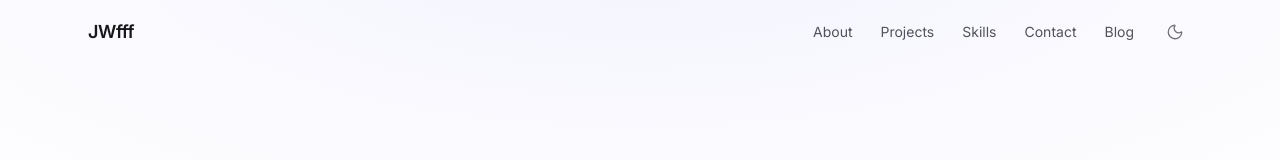
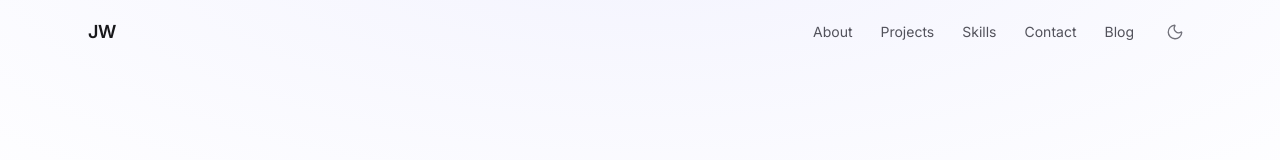
Before and after one commit to jessiezhwang/portfolio, a Next.js app in the folder portfolio/: page / in a window 1280 px wide. Shown: the top 160 px of the page. Built offline with nearby package versions, Linux system fonts and the light colour scheme.

Commit message:
revert title after test

```diff
--- a/portfolio/src/components/layout/Navbar.tsx
+++ b/portfolio/src/components/layout/Navbar.tsx
@@ -52,7 +52,7 @@ export default function Navbar() {
           className="text-lg font-semibold tracking-tight text-zinc-900 dark:text-zinc-100 hover:text-indigo-600 dark:hover:text-indigo-400 transition-colors"
           aria-label="Back to top"
         >
-          JWfff
+          JW
         </button>
 
         {/* Nav links + toggle */}
```
